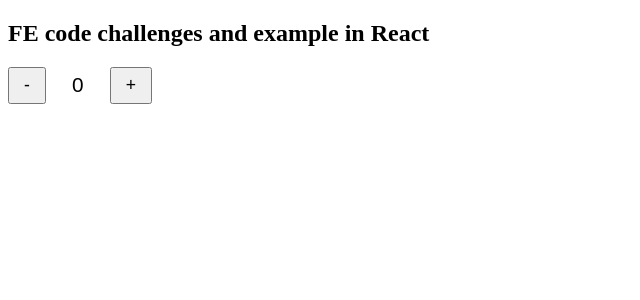
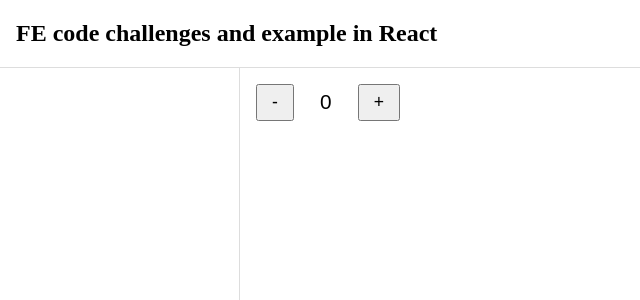
Before and after one commit to ravianand1988/fe-ts-challanges, a React (Vite) app: page / in a window 1280 px wide. Shown: the top 300 px of the page, without its empty margins (0-640 px from the left). Built offline with nearby package versions, Linux system fonts and the light colour scheme.

Commit message:
Setup initial Layout

```diff
--- /dev/null
+++ b/src/App.css
@@ -0,0 +1,35 @@
+* {
+  box-sizing: border-box;
+}
+
+body {
+  margin: 0;
+}
+
+.app {
+  display: grid;
+  grid-template-areas:
+    "top-nav top-nav"
+    "side-bar content";
+  grid-template-columns: 240px 1fr;
+  grid-template-rows: auto 1fr;
+  height: 100vh;
+}
+
+.top-nav {
+  grid-area: top-nav;
+  padding: 0 16px;
+  border-bottom: 1px solid #ddd;
+}
+
+.side-bar {
+  grid-area: side-bar;
+  border-right: 1px solid #ddd;
+  overflow-y: auto;
+}
+
+.content {
+  grid-area: content;
+  padding: 16px;
+  overflow-y: auto;
+}
--- a/src/App.tsx
+++ b/src/App.tsx
@@ -1,14 +1,15 @@
 import { createRoot } from "react-dom/client";
 import { AbstractComponentExample } from "./problems";
+import "./App.css";
 
 const App = () => {
   return (
-    <div>
-      <div aria-label="top-nav">
+    <div className="app">
+      <div className="top-nav" aria-label="top-nav">
         <h2>FE code challenges and example in React</h2>
       </div>
-      <div area-label="side-bar"></div>
-      <div area-label="content">
+      <div className="side-bar" aria-label="side-bar"></div>
+      <div className="content" aria-label="content">
         <AbstractComponentExample />
       </div>
     </div>
--- a/tsconfig.json
+++ b/tsconfig.json
@@ -25,7 +25,8 @@
     "module": "ESNext",
     "moduleResolution": "bundler",
     "types": [
-      "bun-types"
+      "bun-types",
+      "vite/client"
     ],
     /* JSX */
     "jsx": "react-jsx",
```
